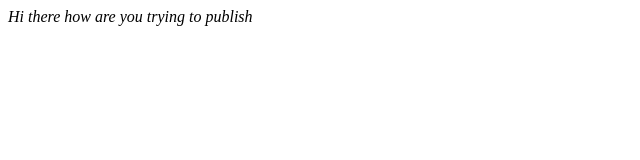
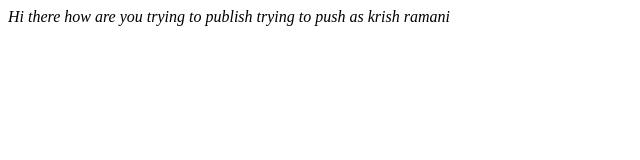
Before and after one commit to 0xkrish03/project, a website: page practice/index.html in a window 1280 px wide. Shown: the whole page, without its empty margins (0-640 px from the left). Drawn offline with Linux system fonts and the light colour scheme.

Commit message:
edited html file

```diff
--- a/practice/index.html
+++ b/practice/index.html
@@ -6,4 +6,5 @@
 <body>
     <i>Hi there how are you</i>
     <i>trying to publish</i>
+    <i>trying to push as krish ramani</i>
 </body>
```
